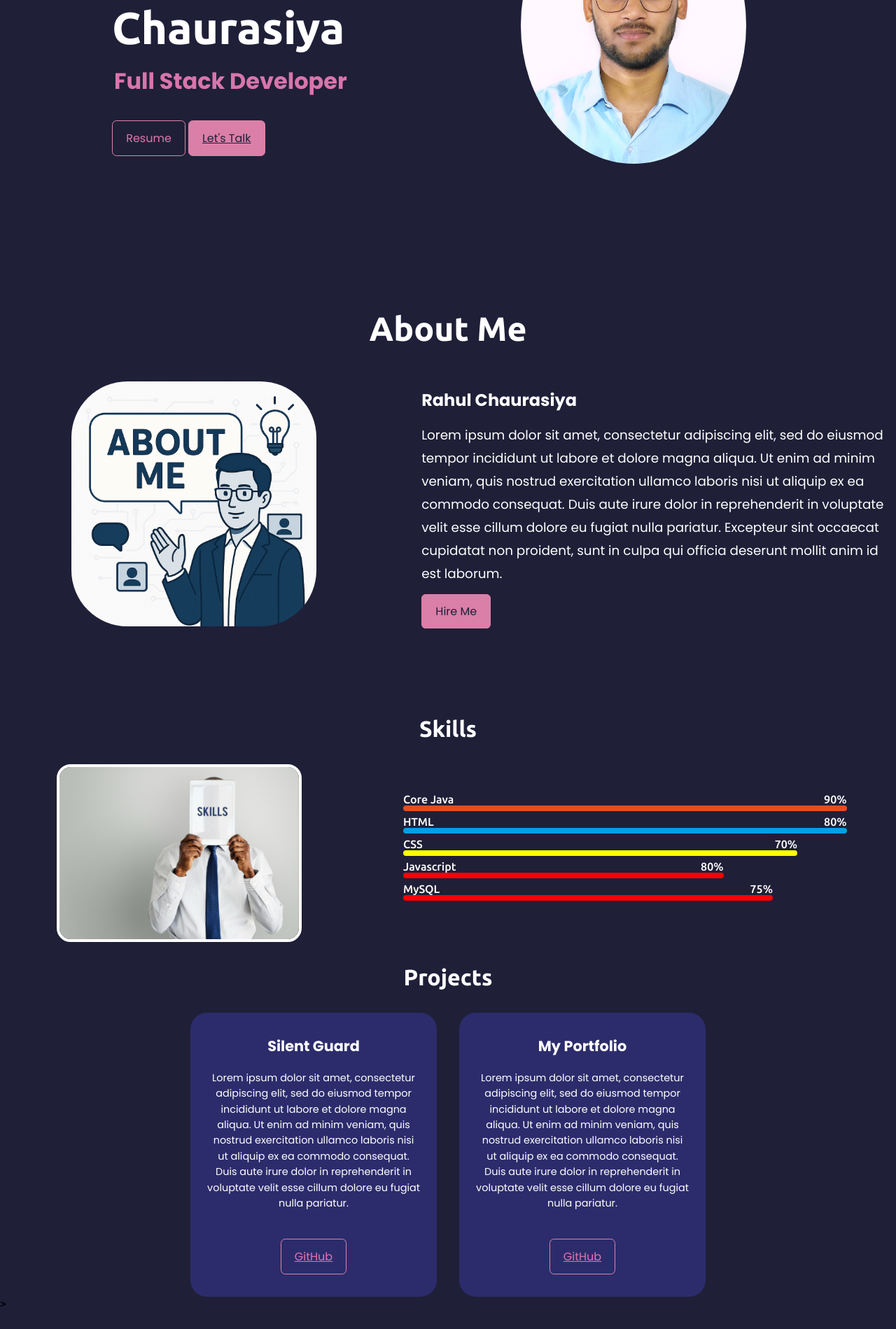
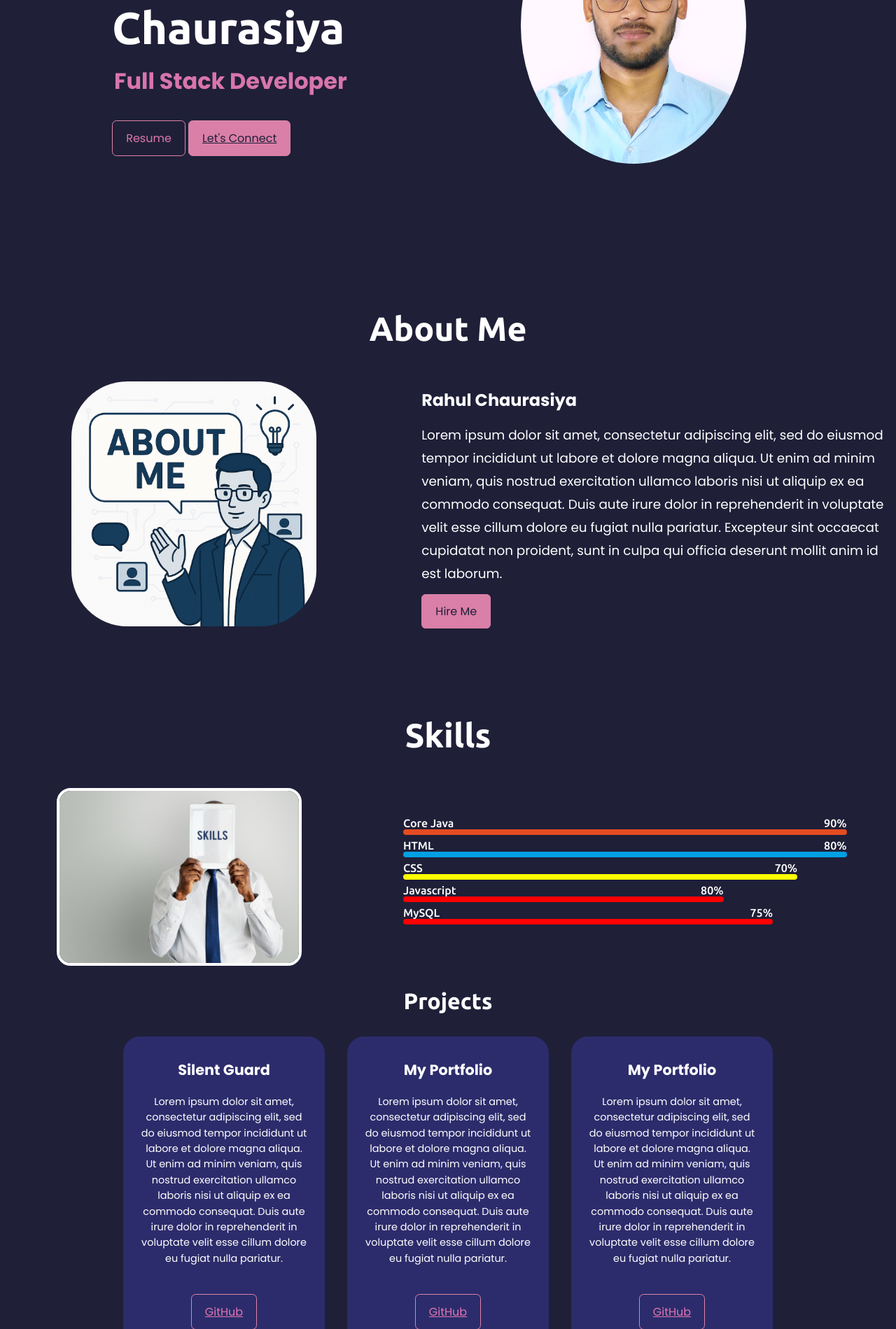
Before and after one commit to RahulChaurasiya007/portfolio, a Django app: page / in a window 1280 px wide. Shown: the part 355-2254 px from the top of the page at 70% size. Run offline with Django 5.2, Linux system fonts and the light colour scheme; some libraries are stand-ins or nearby versions.

Commit message:
Updated html and css

```diff
--- a/Base/templates/home.html
+++ b/Base/templates/home.html
@@ -22,8 +22,8 @@
             <li><a href="#home" class="t-white roboto">Home<i class="fa-solid fa-house"></i></a></li>
             <li><a href="#about" class="t-white roboto">About Me<i class="fa-solid fa-"></i></a></li>
             <li><a href="#skills" class="t-white roboto">Skills<i class="fa-solid fa-code"></i></a></li>
-            <li><a href="#projects" class="t-white roboto">Projects<i class="fa-solid fa-project-diagram"></i></a></li>
-            <li><a href="#contact" class="t-white roboto">Contact<i class="fa-solid fa-rocket"></i></a></li>
+            <li><a href="#Project" class="t-white roboto">Projects<i class="fa-solid fa-project-diagram"></i></a></li>
+            <li><a href="#Contact" class="t-white roboto">Contact<i class="fa-solid fa-rocket"></i></a></li>
         </ul>
     </nav>
 
@@ -41,7 +41,7 @@
                 <button class="btn poppins">Resume</button>
             </a>
 
-            <a class="btn live poppins" href="#" target="_blank">Let's Talk</a>
+            <a class="btn live poppins" href="https://www.linkedin.com/in/rahulchaurasiya07" target="_blank">Let's Connect</a>
         </div>
     </div>
 
@@ -133,7 +133,6 @@
 <!-- project section-->
 <section id="Project">
     <h1 class="t-center my-2 t-white f-2">Projects</h1>
-
     <div class="projects-container flex s-center">
 
         <!-- Project 1 -->
@@ -145,7 +144,6 @@
                 aliquip ex ea commodo consequat. Duis aute irure dolor in reprehenderit in voluptate velit esse
                 cillum dolore eu fugiat nulla pariatur.
             </p>
-
             <div class="button flex s-around">
                 <a href="" class="btn max-1 m-top" target="_blank">GitHub</a>
             </div>
@@ -160,14 +158,27 @@
                 aliquip ex ea commodo consequat. Duis aute irure dolor in reprehenderit in voluptate velit esse
                 cillum dolore eu fugiat nulla pariatur.
             </p>
-
             <div class="button flex s-around">
                 <a href="" class="btn max-1 m-top" target="_blank">GitHub</a>
             </div>
         </div>
 
+<!-- Project 3 -->
+        <div class="projects-item flex f-col s-center items-center">
+            <h1 class="t-white poppins">My Portfolio</h1>
+            <p class="t-white poppins">
+                Lorem ipsum dolor sit amet, consectetur adipiscing elit, sed do eiusmod tempor incididunt ut labore
+                et dolore magna aliqua. Ut enim ad minim veniam, quis nostrud exercitation ullamco laboris nisi ut
+                aliquip ex ea commodo consequat. Duis aute irure dolor in reprehenderit in voluptate velit esse
+                cillum dolore eu fugiat nulla pariatur.
+            </p>
+            <div class="button flex s-around">
+                <a href="https://github.com/RahulChaurasiya007/portfolio" class="btn max-1 m-top" target="_blank">GitHub</a>
+            </div>
+        </div>
     </div>
 </section>
+
 
 
 <!--contact me section-->>
@@ -208,17 +219,17 @@
         <li><a href="#portfolio" class="poppins">Portfolio</a></li>
     </ul>
     <ul class="flex s-center w-80 font-awesome">
-        <a href="" target="_blank">
+        <a href="www.linkedin.com/in/rahulchaurasiya07" target="_blank">
             <li><i class="fa-brands fa-linkdin">Linkdin</i></li>
         </a>
-        <a href="" target="_blank">
+        <a href="https://github.com/" target="_blank">
             <li><i class="fa-brands fa-github">Github</i></li>
         </a>
-        <a href="" target="_blank">
+        <a href="https://www.instagram.com/rahulchaurasiya002/" target="_blank">
             <li><i class="fa-brands fa-instagram">Instagram</i></li>
         </a>
     </ul>
-    <p class="t-center my-2 poppins">Copyright &copy; 2024 Rahul Chaurasiya. All Rights Reserved. <span class="cpy-white poppins"> Error by night</span></p>
+    <p class="t-center my-2 poppins">Copyright &copy; 2024 Rahul Chaurasiya. All Rights Reserved. <span class="cpy-white poppins"> Made with love</span></p>
 </footer>
 
 
--- a/static/css/style.css
+++ b/static/css/style.css
@@ -194,9 +194,19 @@ body {
 
 
 /* Skills Section */
-#skills {
+#skills h1{
     margin-top: 3rem;
+    text-align: center;
+    font-size: 3rem;
+    margin-bottom: 3rem;
 }
+
+
+/* #skills h1 {
+    text-align: center;
+    font-size: 3rem;
+    margin-bottom: 3rem;
+} */
 
 /* Parent container for 2-column layout */
 .skillss-container {
@@ -267,13 +277,13 @@ body {
     justify-content: center;
     align-items: flex-start;
     margin: auto;
-    flex-wrap: wrap;
+    flex-wrap: nowrap;
     gap: 2rem;
 }
 
 /* Project Card */
 .projects-item {
-    width: 22rem;
+    width: 18rem;
     background: #2c2c6c;
     padding: 2rem 1.5rem;
     border-radius: 1.5rem;
```
